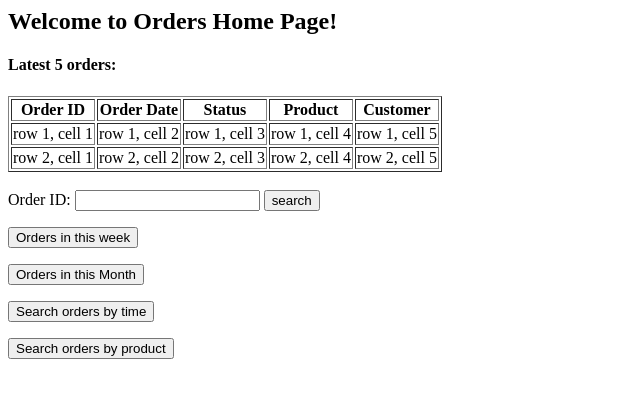
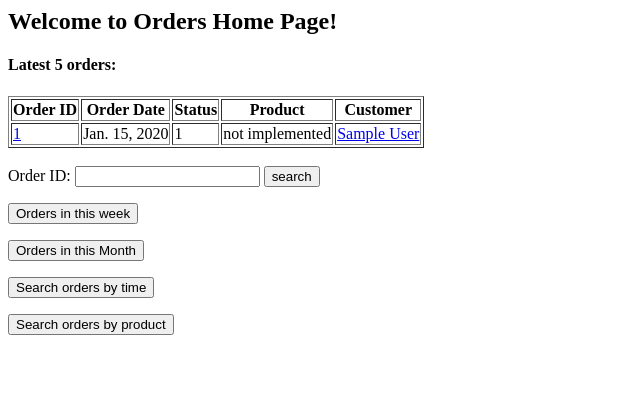
Before and after one commit to felixma/jiz, a Django app: page /orders in a window 1280 px wide. Shown: the top 398 px of the page, without its empty margins (0-640 px from the left). Run offline with Django 3.2, Linux system fonts and the light colour scheme; tables that the repository leaves empty hold one stand-in row (values such as "Sample post").

Commit message:
finish 5 latest orders in orders home page

```diff
--- a/insertJizData.sql
+++ b/insertJizData.sql
@@ -22,6 +22,12 @@ INSERT jizhang_products VALUES
 
 INSERT jizhang_orders VALUES
 (1, '2014/01/01', 111, 1, 'http://taobao.com');
+INSERT jizhang_orders VALUES
+(2, '2013/11/01', 111, 1, 'http://taobao.com');
+INSERT jizhang_orders VALUES
+(3, '2013/12/31', 111, 1, 'http://taobao.com');
+INSERT jizhang_orders VALUES
+(4, '2013/12/31', 111, 1, 'http://taobao.com');
 
 INSERT jizhang_orderitems VALUES
 (1, 1, 1, 10, 50);
--- a/jizhang/templates/jizhang/ordershome.html
+++ b/jizhang/templates/jizhang/ordershome.html
@@ -9,20 +9,15 @@
 		<th>Product</th>
 		<th>Customer</th>
 	</tr>
+    {% for order in orders %}
 	<tr>
-		<td>row 1, cell 1</td>
-		<td>row 1, cell 2</td>
-		<td>row 1, cell 3</td>
-		<td>row 1, cell 4</td>
-		<td>row 1, cell 5</td>
+        <td><a href={% url 'jizhang:OrderDetails'%}?order_num={{ order.order_num }}>{{ order.order_num }}</td>
+        <td>{{ order.order_date }}</td>
+        <td>{{ order.order_status }}</td>
+        <td>not implemented</td>
+        <td><a href={% url 'jizhang:CustomerDetails'%}?customer_id={{ order.cust_id.cust_id }}>{{ order.cust_id.cust_name }}</td>
 	</tr>
-	<tr>
-		<td>row 2, cell 1</td>
-		<td>row 2, cell 2</td>
-		<td>row 2, cell 3</td>
-		<td>row 2, cell 4</td>
-		<td>row 2, cell 5</td>
-	</tr>
+    {% endfor %}
 </table>
 
 <br>
--- a/jizhang/views.py
+++ b/jizhang/views.py
@@ -85,7 +85,11 @@ def ProductDetails(request):
     #return HttpResponse("You are viewing Product %s's information." % prod_id)
 
 def OrdersHome(request):
-    return render(request, 'jizhang/ordershome.html')
+    try:
+        orders = Orders.objects.all().order_by('-order_date')[:5]
+    except Orders.DoesNotExist:
+        raise Http404
+    return render(request, 'jizhang/ordershome.html', {'orders': orders})
 
 def OrderDetails(request):
     return render(request, "jizhang/order.html", )
```
